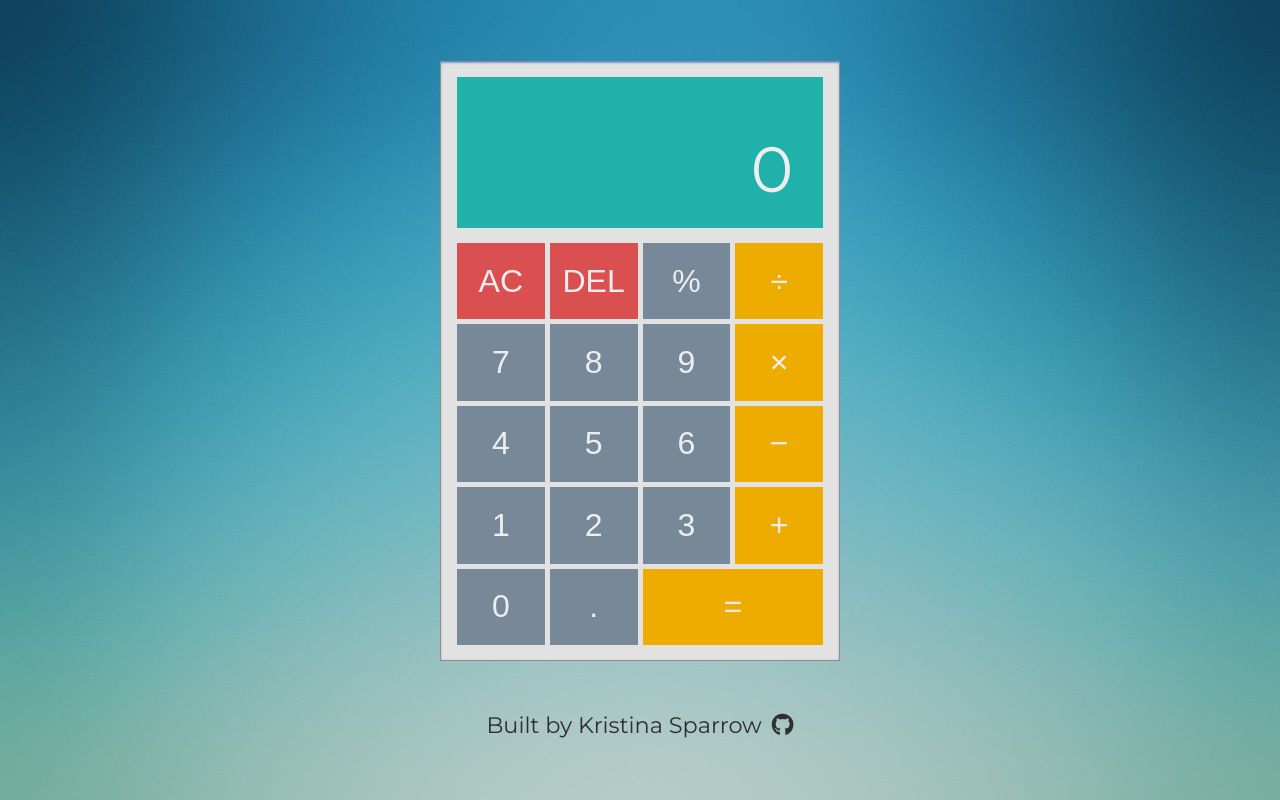
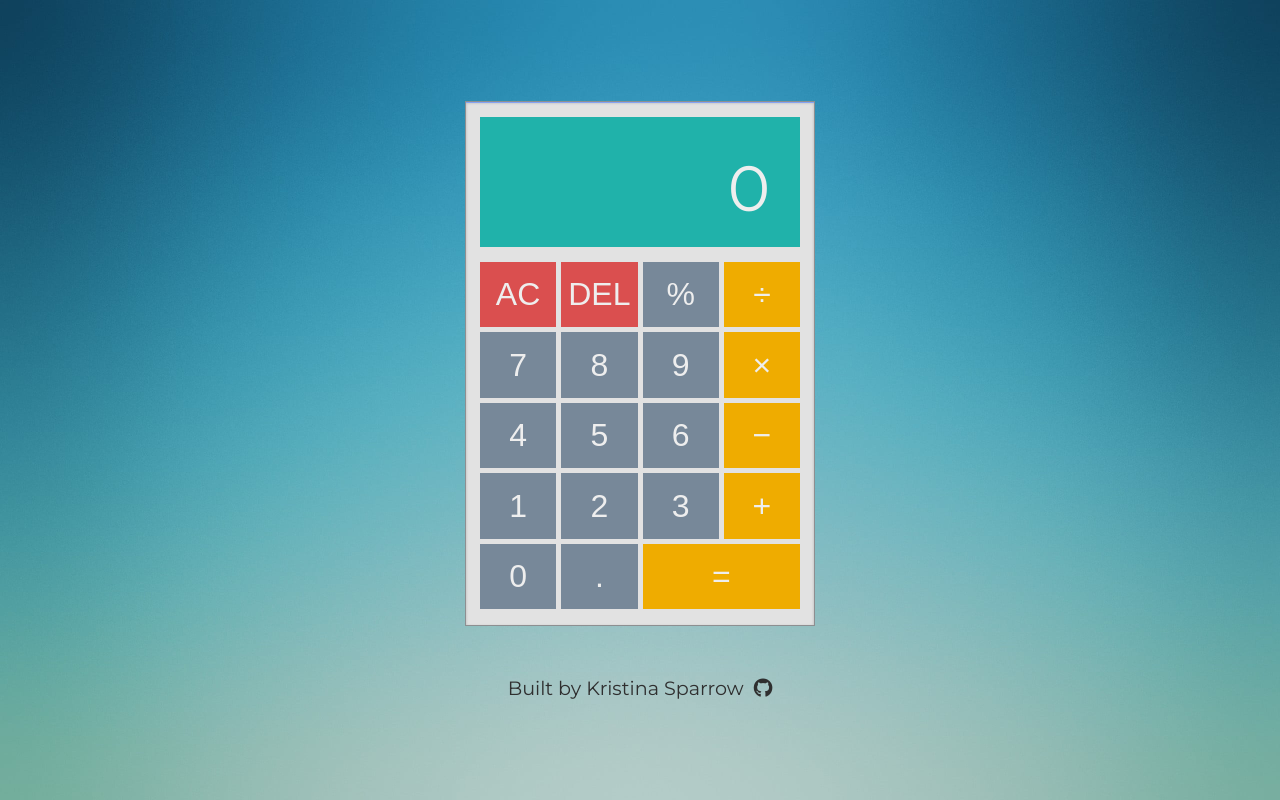
Before and after one commit to kristina-sparrow/calculator, a website: page index.html in a window 1280 px wide. Drawn offline with Linux system fonts and the light colour scheme.

Commit message:
Fix sizing

```diff
--- a/styles/index.scss
+++ b/styles/index.scss
@@ -41,8 +41,8 @@ body {
 /* CALCULATOR */
 .calculator-container {
   background-color: $clr-body;
-  height: 600px;
-  width: 400px;
+  height: 525px;
+  width: 350px;
   display: flex;
   flex-direction: column;
   justify-content: space-around;
@@ -135,9 +135,9 @@ body {
   justify-content: center;
   gap: 10px;
   color: $clr-dark;
-  font-size: 1.4rem;
+  font-size: 1.2rem;
   i {
-    font-size: 1.4rem;
+    font-size: 1.2rem;
     color: $clr-dark;
   }
 }
```
Also changed, not shown: styles/index.css.
